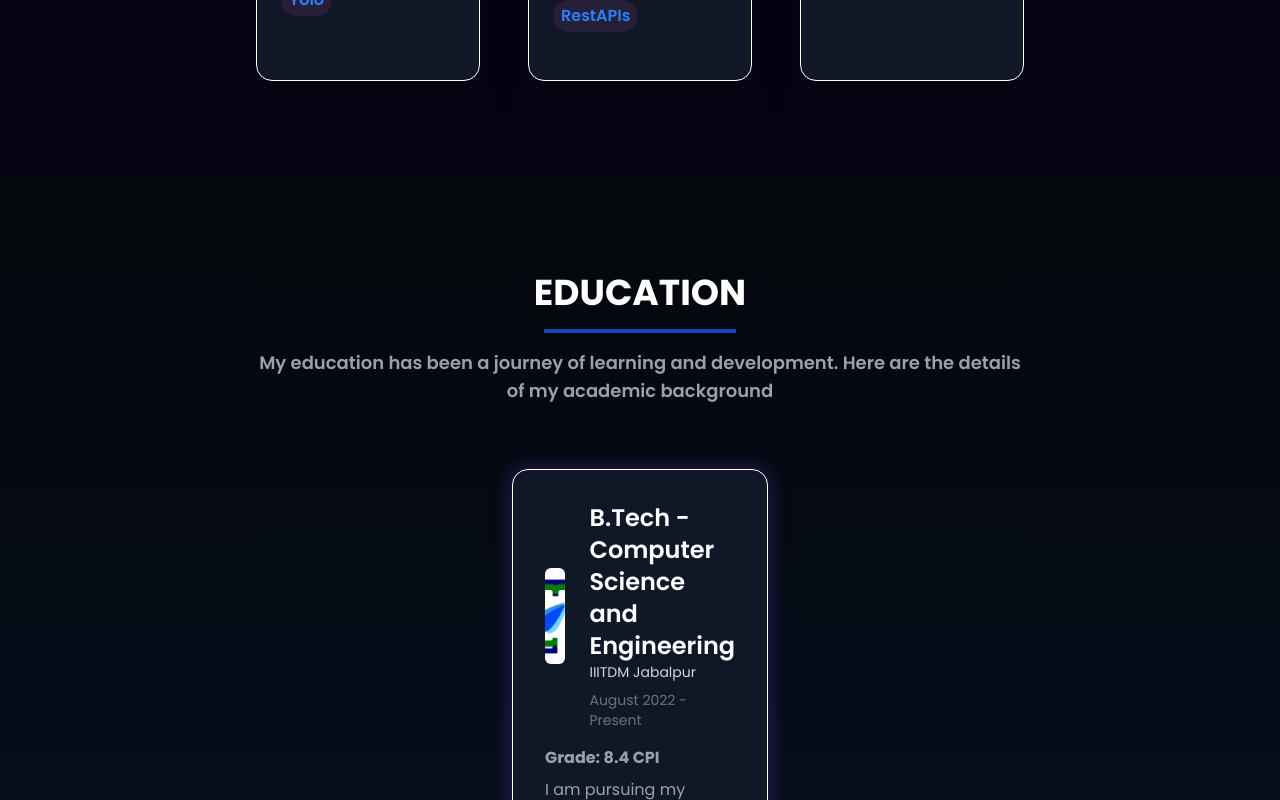
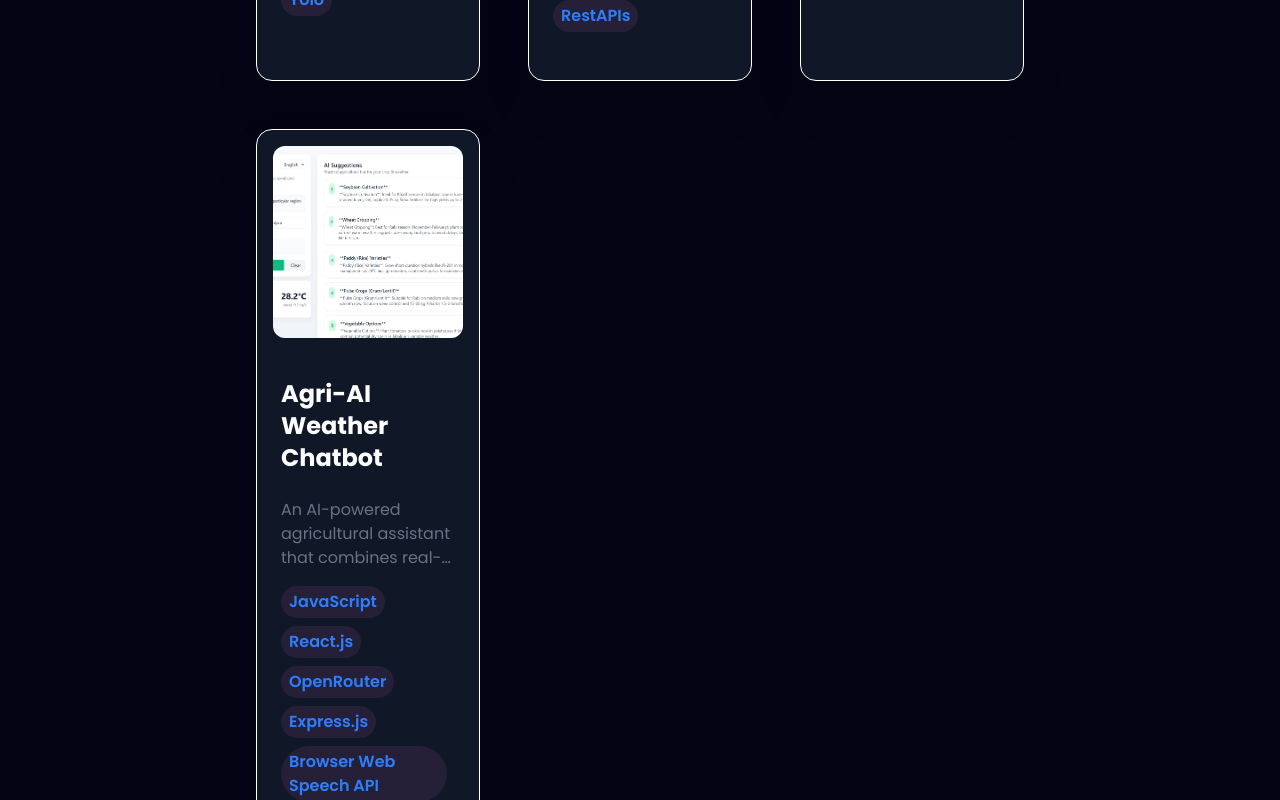
Before and after one commit to tushar66sharma/PortFolio, a React (Vite) app in the folder myPortFolio/: page / in a window 1280 px wide. Shown: the part 5960-6760 px from the top of the page. Built offline with nearby package versions, Linux system fonts and the light colour scheme.

Commit message:
Addition of new project
Added the agri assitant chatbot which uses the grok ai for the real time aricultural solutions based on the selected and provided location.

```diff
--- a/myPortFolio/src/constants.js
+++ b/myPortFolio/src/constants.js
@@ -50,6 +50,7 @@ import jobfinderlogo from './assets/work_logo/JobFinder.png';
 import pathfinderlogo from './assets/work_logo/pathfinder_logo.png';
 import rentconnectlogo from './assets/work_logo/RentConnect.png';
 import vendorlogo from './assets/work_logo/Vendor_Driver.png';
+import agri_chatbot_logo from './assets/work_logo/agri_chatbot_logo.png';
 
 export const SkillsInfo = [
   {
@@ -239,4 +240,15 @@ export const SkillsInfo = [
       github: "https://github.com/tushar66sharma/FusionBackendWork_Myrepo",
       webapp: "http://fusion.iiitdmj.ac.in:8000/dashboard",
     },
+    {
+      id: 6,
+      title: "Agri-AI Weather Chatbot",
+      description:
+        "An AI-powered agricultural assistant that combines real-time weather, location, and generative AI to produce practical, multilingual crop-care suggestions. Built with a React + Vite frontend and a Node.js + Express backend using OpenRouter for LLM completions and Open-Meteo for weather data.",
+      image: agri_chatbot_logo,
+      tags: ["JavaScript","React.js","OpenRouter ","Express.js","Browser Web Speech API"," Vercel (frontend)"," Render (backend)"],
+      github: "https://github.com/tushar66sharma/agri-ai-weather-chatbot",
+      webapp: "https://agri-ai-weather-chatbot.vercel.app/",
+    },
+
   ];
```
Also changed, not shown: myPortFolio/src/assets/work_logo/agri_chatbot_logo.png (added).
